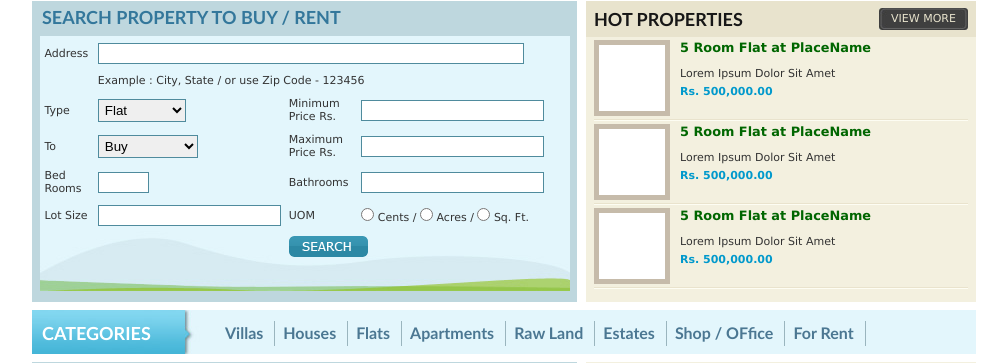
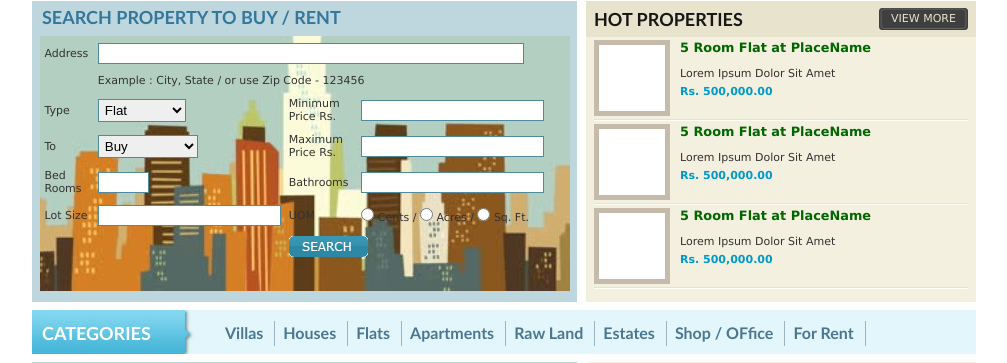
Before and after one commit to KshitijNaik/mangalamassociates, a PHP site: page / in a window 1280 px wide. Shown: the part 165-528 px from the top of the page, without its empty margins (136-1143 px from the left). Run offline with PHP 8.4, Linux system fonts and the light colour scheme; some libraries are stand-ins or nearby versions.

Commit message:
changed background image

```diff
--- a/css/layout.css
+++ b/css/layout.css
@@ -46,7 +46,7 @@ h1#logo { font: bold 30px Tahoma, Geneva, sans-serif; color:#C96B22;}
 
 #topcategorieslink {background:url(../images/categoriesbg.jpg); height:44px; margin-bottom:8px;}
 #search .container {
-    background:#E3F6FC url(../images/searchbottom.jpg) left bottom no-repeat;
+    background:#E3F6FC url(../images/nightpic.jpg) left bottom no-repeat;
     height:255px;
     width: 530px;
     margin-right: auto;
```
Also changed, not shown: images/nightpic.jpg (added).
